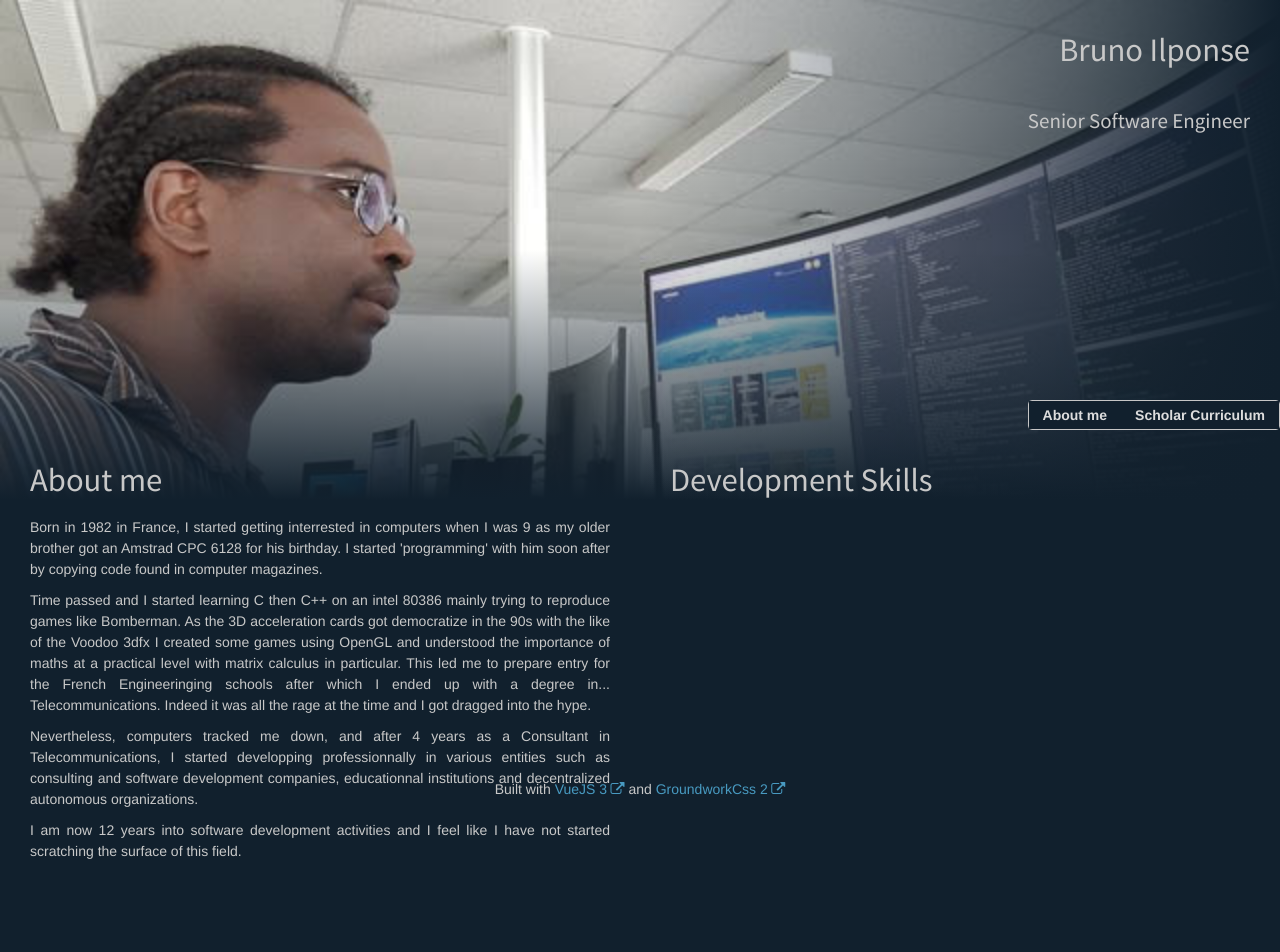
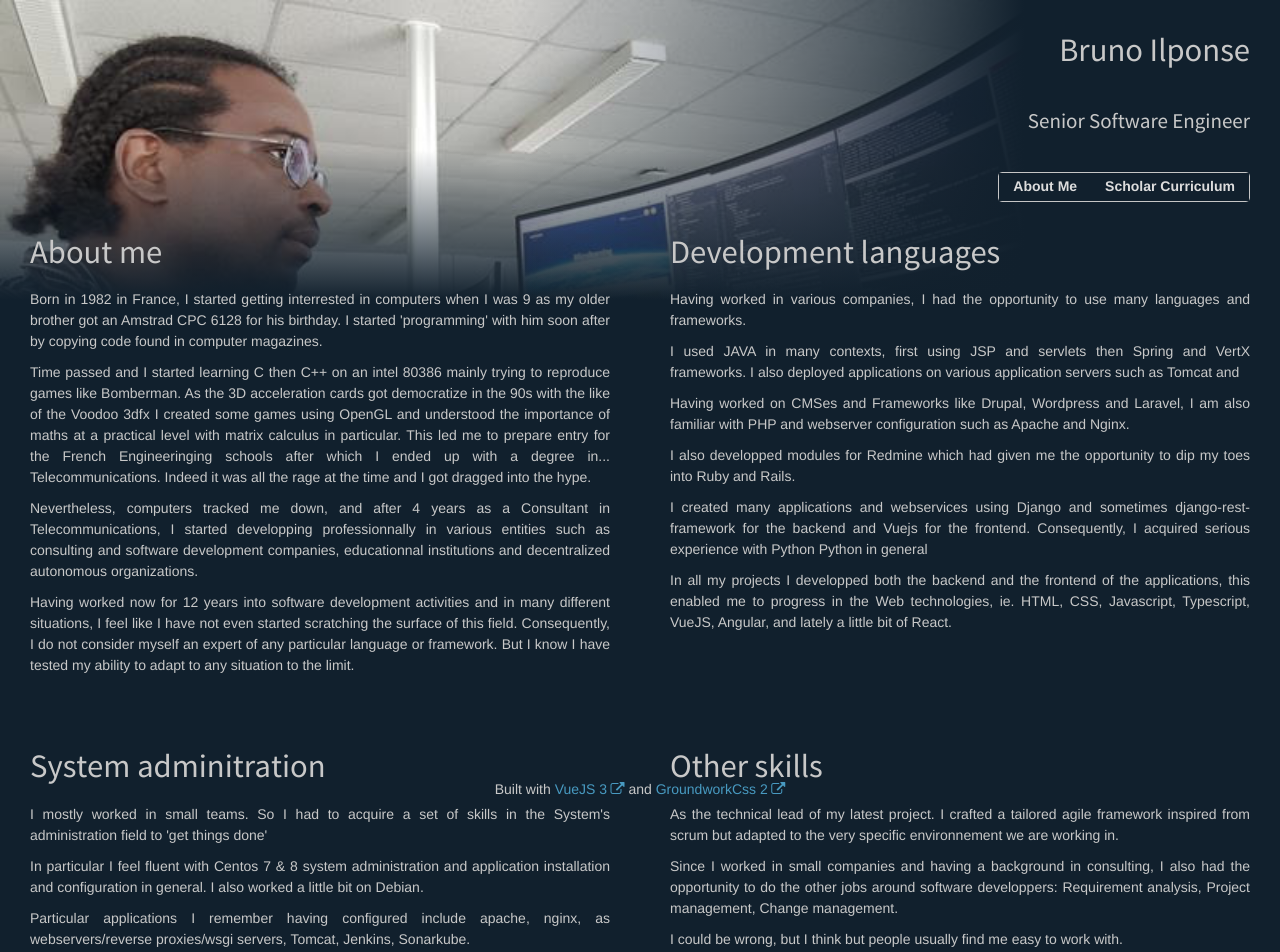
Before and after one commit to biwano/cv, a Vue app: page /#/ in a window 1280 px wide. Before the commit this address led to /#/1/1. Shown: the top 952 px of the page. Built offline with nearby package versions, Linux system fonts and the light colour scheme.

Commit message:
About me

```diff
--- a/src/App.vue
+++ b/src/App.vue
@@ -1,16 +1,21 @@
 <script setup>
 import { RouterView } from "vue-router";
-import NavComponent from "@/components/NavComponent.vue";
 import HeaderComponent from "@/components/HeaderComponent.vue";
 import FooterComponent from "@/components/FooterComponent.vue";
+import NavComponent from "@/components/NavComponent.vue";
 </script>
 
 <template>
   <div class="bigdaddy">
-    <HeaderComponent class="bounceInDown animated"></HeaderComponent>
-
+    <HeaderComponent class="bounceInDown animated absolute"></HeaderComponent>
+    <div class="animated bounceInRight align-right triple-padded capitalize">
+      <h1 class="capitalize">Bruno Ilponse</h1>
+      <br />
+      <h3>Senior Software Engineer</h3>
+      <br />
+      <NavComponent></NavComponent>
+    </div>
     <div class="main content">
-      <NavComponent></NavComponent>
       <div class="clear">
         <RouterView v-slot="{ Component }">
           <Transition>
@@ -44,7 +49,6 @@ import FooterComponent from "@/components/FooterComponent.vue";
   position: relative;
   clear: both;
   text-align: justify;
-  top: -100px;
   min-height: 300px;
   width: 100%;
 }
--- a/src/components/HeaderComponent.vue
+++ b/src/components/HeaderComponent.vue
@@ -1,3 +1,4 @@
+<script setup></script>
 <template>
   <div class="jumbotron wrapper">
     <img
@@ -6,19 +7,16 @@
       class="jumbotron image row"
     />
     <div class="jumbotron overlay"></div>
-    <div class="jumbotron overlay_2">
-      <div class="animated bounceInRight jumbotron align-right triple-padded capitalize">
-        <h1 class="capitalize">Bruno Ilponse</h1><br/>
-        <h3>Senior Software Engineer</h3><br/>
-      </div>
-    </div>
+    <div class="jumbotron overlay_2"></div>
   </div>
 </template>
 
 <style scoped>
 .jumbotron.wrapper {
-  max-height: 500px;
-  overflow:hidden;
+  width: 100%;
+  max-height: 300px;
+  max-width: 1024px;
+  overflow: hidden;
 }
 .jumbotron.image {
   -webkit-filter: saturate(75%);
--- a/src/views/HomeView.vue
+++ b/src/views/HomeView.vue
@@ -1,7 +1,7 @@
 <template>
   <div>
     <div class="row">
-      <div class="one half mobile animated bounceInLeft triple-padded">
+      <div class="one half animated bounceInLeft triple-padded">
         <h1>About me</h1>
         <p>
           Born in 1982 in France, I started getting interrested in computers
@@ -26,11 +26,89 @@
           development companies, educationnal institutions and decentralized
           autonomous organizations.
         </p>
-        I am now 12 years into software development activities and I feel like I
-        have not started scratching the surface of this field.
+        <p>
+        Having worked now for 12 years into software development activities and in many different situations, I feel like I
+        have not even started scratching the surface of this field. Consequently, I do not consider myself an expert of any particular language or framework. But I know I have tested my ability to adapt to any situation to the limit.
+        </p>
       </div>
-      <div class="one half mobile animated bounceInRight triple-padded">
-        <h1>Development Skills</h1>
+      <div class="one half animated bounceInRight triple-padded">
+        <h1>Development languages</h1>
+        <p>
+          Having worked in various companies, I had the opportunity to use many
+          languages and frameworks.
+        </p>
+        <p>
+          I used JAVA in many contexts, first using JSP and servlets then Spring
+          and VertX frameworks. I also deployed applications on various
+          application servers such as Tomcat and
+        </p>
+        <p>
+          Having worked on CMSes and Frameworks like Drupal, Wordpress and
+          Laravel, I am also familiar with PHP and webserver configuration such
+          as Apache and Nginx.
+        </p>
+        <p>
+          I also developped modules for Redmine which had given me the
+          opportunity to dip my toes into Ruby and Rails.
+        </p>
+        <p>
+          I created many applications and webservices using Django and sometimes
+          django-rest-framework for the backend and Vuejs for the frontend.
+          Consequently, I acquired serious experience with Python Python in
+          general
+        </p>
+        <p>
+          In all my projects I developped both the backend and the frontend of
+          the applications, this enabled me to progress in the Web technologies,
+          ie. HTML, CSS, Javascript, Typescript, VueJS, Angular, and lately a
+          little bit of React.
+        </p>
+      </div>
+    </div>
+    <div class="row">
+      <div class="one half animated bounceInLeft triple-padded">
+        <h1>System adminitration</h1>
+        <p>
+          I mostly worked in small teams. So I had to acquire a set of skills in
+          the System's administration field to 'get things done'
+        </p>
+        <p>
+          In particular I feel fluent with Centos 7 & 8 system administration
+          and application installation and configuration in general. I also
+          worked a little bit on Debian.
+        </p>
+        <p>
+          Particular applications I remember having configured include apache,
+          nginx, as webservers/reverse proxies/wsgi servers, Tomcat, Jenkins,
+          Sonarkube.
+        </p>
+        <p>
+          Moreover I worked on configuring the continuous integration systems on
+          my latest projects using Jenkins and Github.
+        </p>
+        <p>
+          Having installed and configured a small self hosted Kubernetes cluster
+          in the context of a public microlearning application, I also feel
+          confident working with that technology
+        </p>
+      </div>
+      <div class="one half animated bounceInRight triple-padded">
+        <h1>Other skills</h1>
+        <p>
+          As the technical lead of my latest project. I crafted a tailored agile
+          framework inspired from scrum but adapted to the very specific
+          environnement we are working in.
+        </p>
+        <p>
+          Since I worked in small companies and having a background in
+          consulting, I also had the opportunity to do the other jobs around
+          software developpers: Requirement analysis, Project management, Change
+          management.
+        </p>
+        <p>
+          I could be wrong, but I think but people usually find me easy to work
+          with.
+        </p>
       </div>
     </div>
   </div>
```
